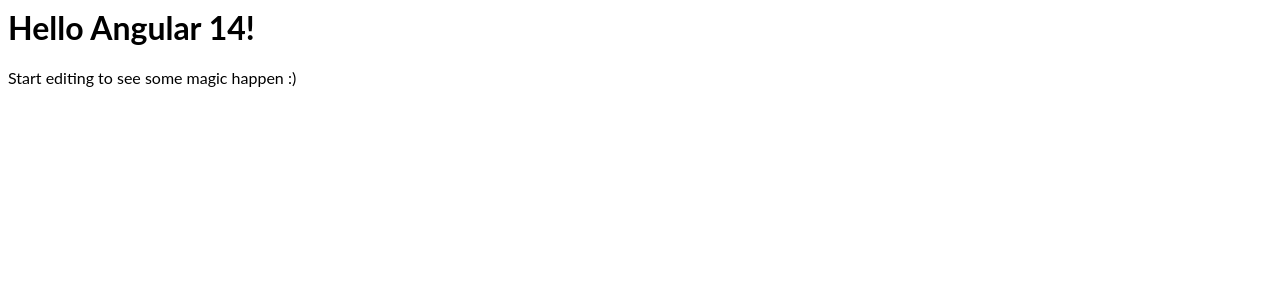
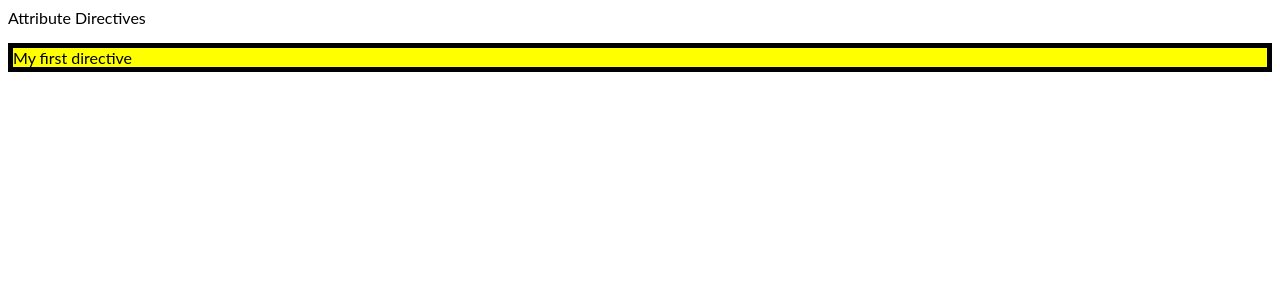
Before and after one commit to Renucopata/Angular-Practice, an Angular app: page / in a window 1280 px wide. Shown: the top 300 px of the page. Built offline with nearby package versions, Linux system fonts and the light colour scheme.

Commit message:
3 files modified, 1 added, 1 deleted

```diff
--- a/src/app/app.component.html
+++ b/src/app/app.component.html
@@ -1,4 +1,5 @@
-<hello name="{{ name }}"></hello>
-<p>
-  Start editing to see some magic happen :)
-</p>
+<p>Attribute Directives</p>
+
+
+<p appColorChanger color="green"
+ (ouputTest)="testOutput($event)">My first directive</p>
--- a/src/app/app.component.ts
+++ b/src/app/app.component.ts
@@ -6,5 +6,8 @@
   styleUrls: [ './app.component.css' ]
 })
 export class AppComponent  {
-  name = 'Angular ' + VERSION.major;
+
+  public testOutput(event) {
+    console.log("Out put test" + event)
+  }
 }
--- a/src/app/app.module.ts
+++ b/src/app/app.module.ts
@@ -3,11 +3,12 @@
 import { FormsModule } from '@angular/forms';
 
 import { AppComponent } from './app.component';
-import { HelloComponent } from './hello.component';
+import { ColorChangerDirective } from './color-changer.directive';
+
 
 @NgModule({
   imports:      [ BrowserModule, FormsModule ],
-  declarations: [ AppComponent, HelloComponent ],
+  declarations: [ AppComponent, ColorChangerDirective],
   bootstrap:    [ AppComponent ]
 })
 export class AppModule { }
--- /dev/null
+++ b/src/app/color-changer.directive.ts
@@ -0,0 +1,35 @@
+import { Directive, ElementRef, EventEmitter, HostListener, Input, Output } from '@angular/core';
+
+@Directive({
+  selector: '[appColorChanger]'
+})
+export class ColorChangerDirective {
+
+  @Input() color: string = 'yellow'
+  @Output() outputTest = new EventEmitter<any>(null);
+
+
+  @HostListener('click') onClick() { //window: click listen the click on any part pf the page
+    this.element.nativeElement.style.background = this.color
+  }
+  @HostListener('mouseenter') onMouseenter() {
+    this.setBackground('red');
+    this.outputTest.emit('Message emmited')
+  }
+
+  @HostListener('mouseleave') onMouseleave() {
+    this.setBackground('gray');
+  }
+
+  constructor(private element: ElementRef) {
+      this.element.nativeElement.style.background = this.color;
+      this.element.nativeElement.style.border = "5px solid black";
+   }
+
+   public setBackground(color: string) {
+      this.element.nativeElement.style.background = color;
+   }
+
+
+
+}
--- a/src/app/hello.component.ts
+++ /dev/null
@@ -1,10 +0,0 @@
-import { Component, Input } from '@angular/core';
-
-@Component({
-  selector: 'hello',
-  template: `<h1>Hello {{name}}!</h1>`,
-  styles: [`h1 { font-family: Lato; }`]
-})
-export class HelloComponent  {
-  @Input() name: string;
-}
```
